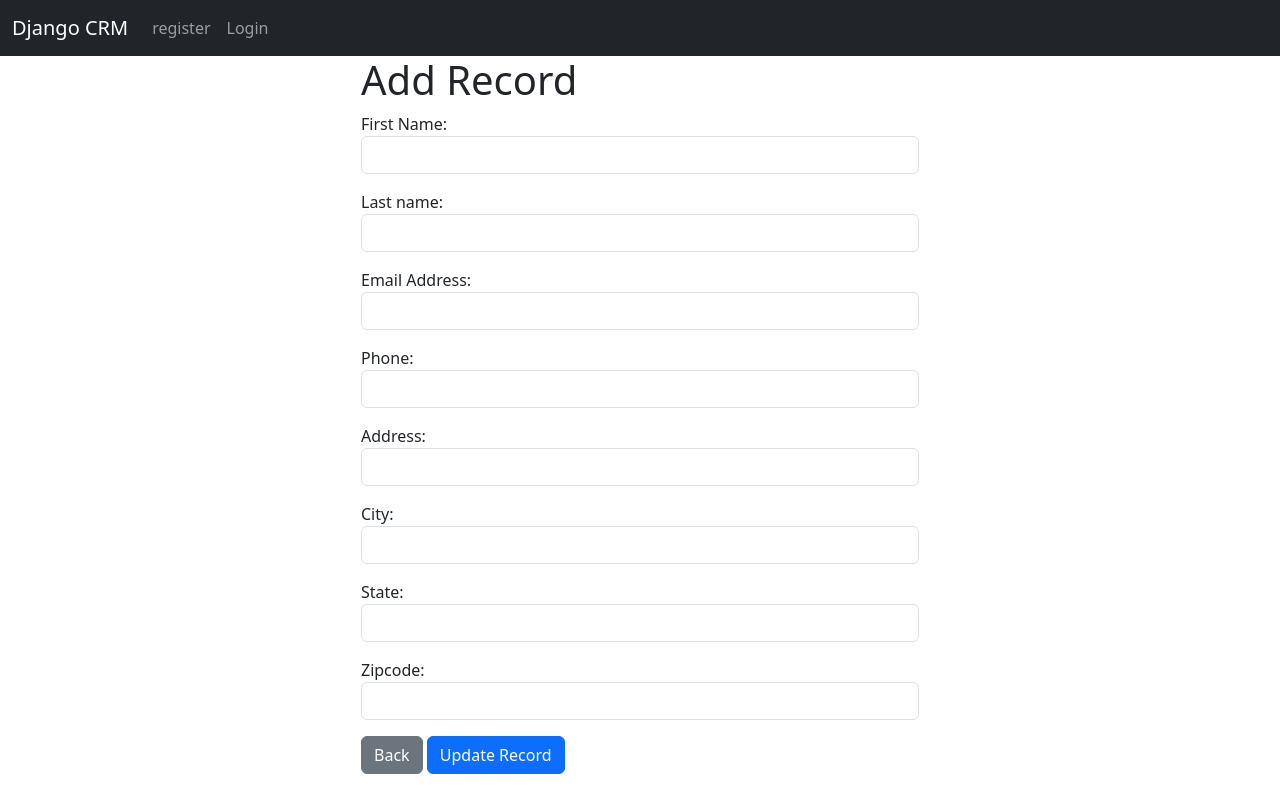
After one commit to AMGHNOUSS/dcrm, a Django app: template website/templates/update_record.html in a window 1280 px wide. The commit adds this page. Run offline with Django 4.2, Linux system fonts and the light colour scheme; the template is opened without the code that fills it: values that come from a table or form of the project are taken from there, others are empty.

Commit message:
Update record

```diff
--- a/website/templates/record.html
+++ b/website/templates/record.html
@@ -20,5 +20,5 @@
     <br>
     <a href="{% url 'home' %}" class="btn btn-secondary">Back</a>
     <a href="{% url 'delete_record' customer_record.id %}" class="btn btn-danger">Delete</a>
-    <a href="{% url 'home' %}" class="btn btn-primary">Update Record</a>
+    <a href="{% url 'update_record' customer_record.id %}" class="btn btn-primary">Update Record</a>
 {% endblock %}
--- /dev/null
+++ b/website/templates/update_record.html
@@ -0,0 +1,14 @@
+{% extends "base.html" %}
+
+{% block content %}
+<div class="col-md-6 offset-md-3">
+    <h1>Add Record</h1>
+    <form method="POST" >
+        {% csrf_token %}
+        {{ form.as_p }}
+        <a href="{% url 'home' %}" class="btn btn-secondary">Back</a>
+        <button type="submit" class="btn btn-primary">Update Record</button>
+      </form>
+    <br>
+</div>
+{% endblock %}
--- a/website/urls.py
+++ b/website/urls.py
@@ -9,4 +9,5 @@ urlpatterns = [
     path('record/<int:pk>', views.customer_record, name='record'),
     path('delete_record/<int:pk>', views.delete_record, name='delete_record'),
     path('add_record/', views.add_record, name='add_record'),
+    path('update_record/<int:pk>', views.update_record, name='update_record'),
 ]
```
Also changed, not shown: website/views.py (+13 -0 lines).
